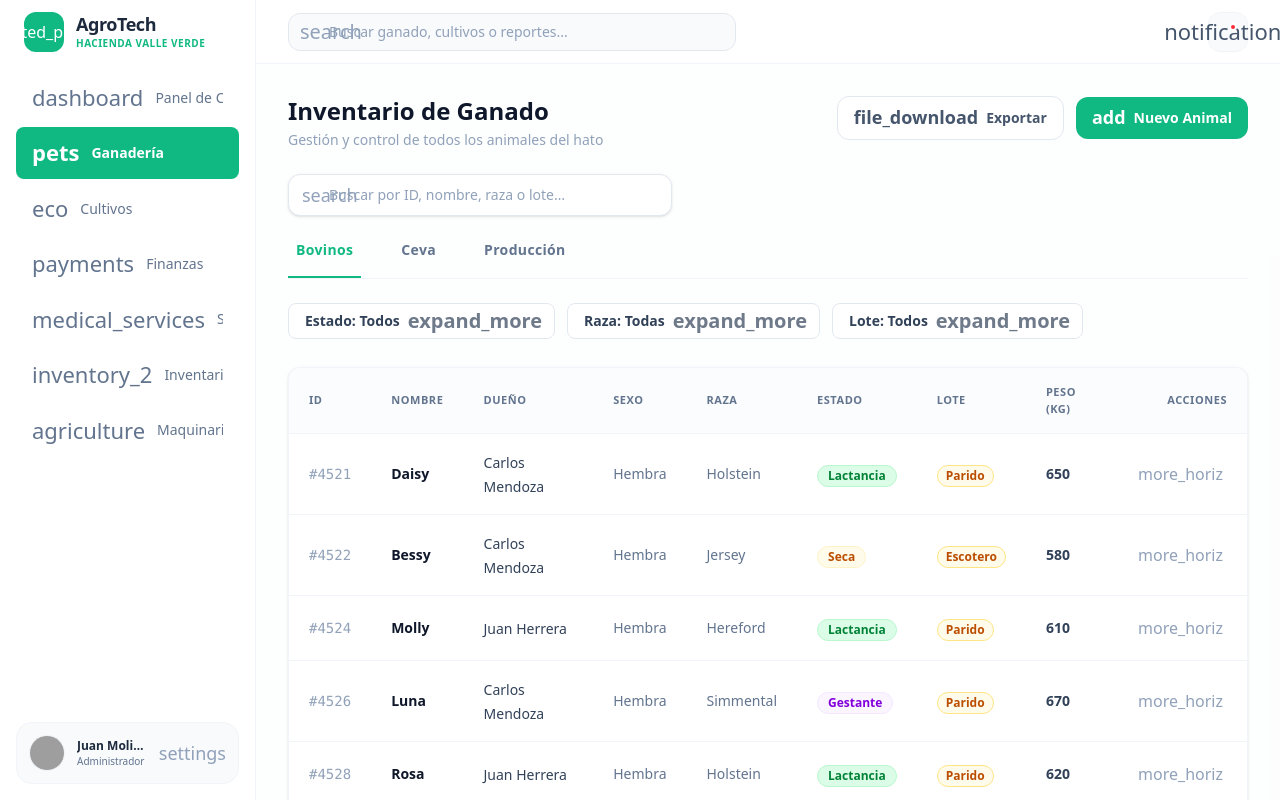
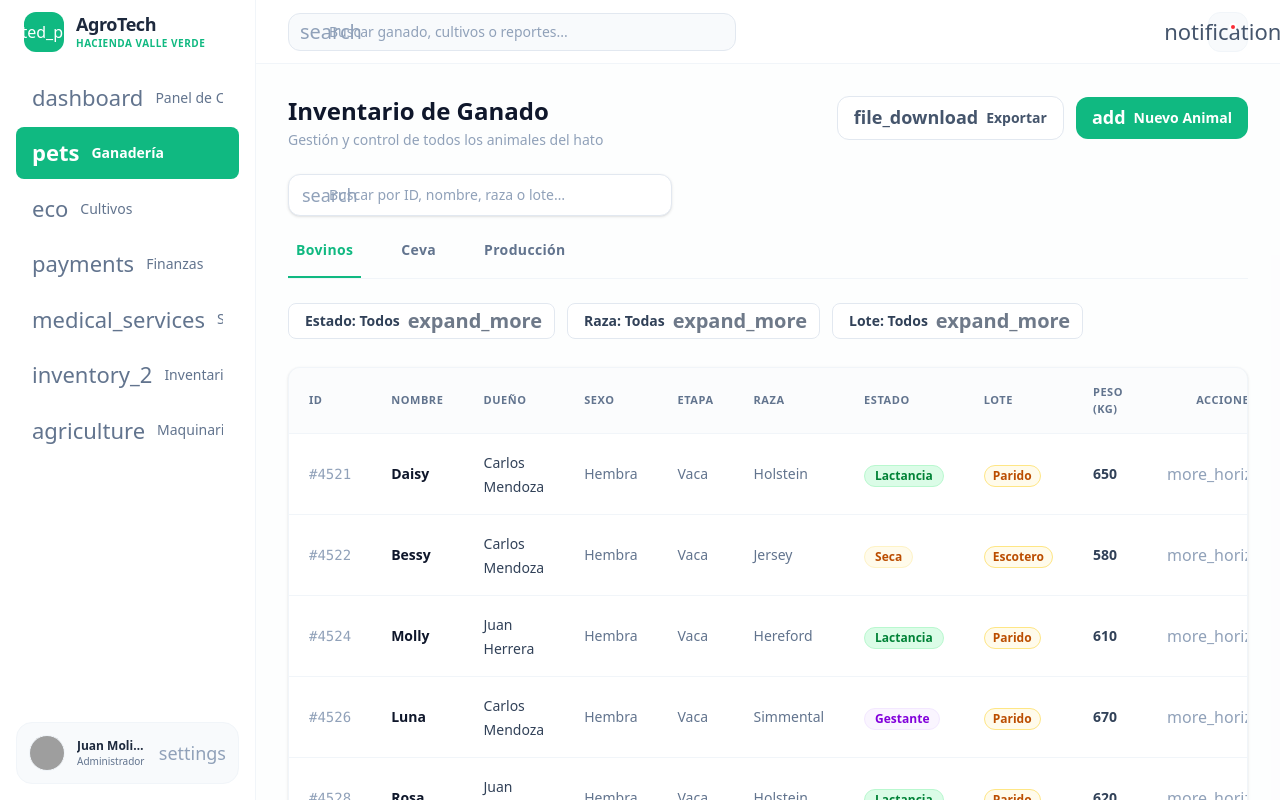
Before and after one commit to DevCarlos17/AgroTech, a React (Vite) app: page /ganado/inventario in a window 1280 px wide. Shown: the top 800 px of the page. Built offline with nearby package versions, Linux system fonts and the light colour scheme; grey boxes are pictures that could not be loaded.

Commit message:
feat: add etapa field to animal data and update GanadoTable to display it

```diff
--- a/src/modules/ganado/components/GanadoTable.tsx
+++ b/src/modules/ganado/components/GanadoTable.tsx
@@ -14,7 +14,7 @@ interface GanadoTableProps {
   onPrevPage: () => void;
 }
 
-const COLS = ['ID', 'Nombre', 'Dueño', 'Sexo', 'Raza', 'Estado', 'Lote', 'Peso (kg)', 'Acciones'];
+const COLS = ['ID', 'Nombre', 'Dueño', 'Sexo', 'Etapa', 'Raza', 'Estado', 'Lote', 'Peso (kg)', 'Acciones'];
 
 export const GanadoTable: FC<GanadoTableProps> = ({
   animals,
@@ -70,6 +70,9 @@ export const GanadoTable: FC<GanadoTableProps> = ({
                     <span className="text-slate-700 text-sm">{animal.owner}</span>
                   </td>
                   <td className="px-5 py-4 text-slate-500 text-sm">{animal.sexo}</td>
+                  <td className="px-5 py-4 text-slate-500 text-sm">
+                    {animal.etapa ?? <span className="text-slate-300">—</span>}
+                  </td>
                   <td className="px-5 py-4 text-slate-500 text-sm">{animal.raza}</td>
                   <td className="px-5 py-4">
                     <StatusBadge status={animal.estado} />
--- a/src/modules/ganado/data/ganado.mock.ts
+++ b/src/modules/ganado/data/ganado.mock.ts
@@ -8,18 +8,18 @@ import type {
 } from '../types/ganado.types';
 
 export const ANIMALS: Animal[] = [
-  { id: '4521', nombre: 'Daisy',    owner: 'Carlos Mendoza', sexo: 'Hembra', raza: 'Holstein',  estado: 'Lactancia', peso: 650, lote: 'Parido',    criaFinca: true,  fechaNacimiento: '2019-08-14', estadoProduccion: 'En lactancia', genealogia: { padreId: '3810', madreId: '3601' }, pedigri: 'Holstein Certified HF-92'  },
-  { id: '4522', nombre: 'Bessy',    owner: 'Carlos Mendoza', sexo: 'Hembra', raza: 'Jersey',    estado: 'Seca',      peso: 580, lote: 'Escotero',  criaFinca: true,  fechaNacimiento: '2020-03-22', estadoProduccion: 'Seca',          genealogia: { padreId: '3811' }                                                   },
-  { id: '4523', nombre: 'Duke',     owner: 'María González', sexo: 'Macho',  raza: 'Angus',     estado: 'Ceva',      peso: 720, lote: 'Ceva',      criaFinca: false,                               genealogia: {},                                    pedigri: 'Angus Black Line AG-04'   },
-  { id: '4524', nombre: 'Molly',    owner: 'Juan Herrera',   sexo: 'Hembra', raza: 'Hereford',  estado: 'Lactancia', peso: 610, lote: 'Parido',    criaFinca: true,  fechaNacimiento: '2020-11-05', estadoProduccion: 'En lactancia', genealogia: { madreId: '3602' }                                                    },
-  { id: '4525', nombre: 'Rex',      owner: 'María González', sexo: 'Macho',  raza: 'Brahman',   estado: 'Ceva',      peso: 800, lote: 'Ceva',      criaFinca: false,                               genealogia: {},                                    pedigri: 'Brahman Puro BRH-17'      },
-  { id: '4526', nombre: 'Luna',     owner: 'Carlos Mendoza', sexo: 'Hembra', raza: 'Simmental', estado: 'Gestante',  peso: 670, lote: 'Parido',    criaFinca: true,  fechaNacimiento: '2019-06-30', estadoProduccion: 'En lactancia', genealogia: { padreId: '3812', madreId: '3603' }                                   },
-  { id: '4527', nombre: 'Titan',    owner: 'Pedro Ruiz',     sexo: 'Macho',  raza: 'Limousin',  estado: 'Ceva',      peso: 850, lote: 'Ceva',      criaFinca: false,                               genealogia: {},                                    pedigri: 'Limousin Elite LM-08'     },
-  { id: '4528', nombre: 'Rosa',     owner: 'Juan Herrera',   sexo: 'Hembra', raza: 'Holstein',  estado: 'Lactancia', peso: 620, lote: 'Parido',    criaFinca: true,  fechaNacimiento: '2020-09-18', estadoProduccion: 'En lactancia', genealogia: { padreId: '3810' }                                                    },
-  { id: '4529', nombre: 'Bruno',    owner: 'Pedro Ruiz',     sexo: 'Macho',  raza: 'Angus',     estado: 'Ceva',      peso: 780, lote: 'Ceva',      criaFinca: false,                               genealogia: {}                                                                                                        },
-  { id: '4530', nombre: 'Paloma',   owner: 'Carlos Mendoza', sexo: 'Hembra', raza: 'Jersey',    estado: 'Seca',      peso: 540, lote: 'Escotero',  criaFinca: true,  fechaNacimiento: '2020-05-11', estadoProduccion: 'Seca',          genealogia: { madreId: '3601' }                                                   },
-  { id: '4531', nombre: 'Estrella', owner: 'Juan Herrera',   sexo: 'Hembra', raza: 'Hereford',  estado: 'Gestante',  peso: 630, lote: 'Parido',    criaFinca: false,                               estadoProduccion: 'En lactancia', genealogia: {}                                                                    },
-  { id: '4532', nombre: 'Toro',     owner: 'Pedro Ruiz',     sexo: 'Macho',  raza: 'Brahman',   estado: 'Ceva',      peso: 820, lote: 'Ceva',      criaFinca: false,                               genealogia: {},                                    pedigri: 'Brahman Registrado BR-22' },
+  { id: '4521', nombre: 'Daisy',    owner: 'Carlos Mendoza', sexo: 'Hembra', etapa: 'Vaca',    raza: 'Holstein',  estado: 'Lactancia', peso: 650, lote: 'Parido',    criaFinca: true,  fechaNacimiento: '2019-08-14', estadoProduccion: 'En lactancia', genealogia: { padreId: '3810', madreId: '3601' }, pedigri: 'Holstein Certified HF-92'  },
+  { id: '4522', nombre: 'Bessy',    owner: 'Carlos Mendoza', sexo: 'Hembra', etapa: 'Vaca',    raza: 'Jersey',    estado: 'Seca',      peso: 580, lote: 'Escotero',  criaFinca: true,  fechaNacimiento: '2020-03-22', estadoProduccion: 'Seca',          genealogia: { padreId: '3811' }                                                   },
+  { id: '4523', nombre: 'Duke',     owner: 'María González', sexo: 'Macho',  etapa: 'Mauto',   raza: 'Angus',     estado: 'Ceva',      peso: 720, lote: 'Ceva',      criaFinca: false,                               genealogia: {},                                    pedigri: 'Angus Black Line AG-04'   },
+  { id: '4524', nombre: 'Molly',    owner: 'Juan Herrera',   sexo: 'Hembra', etapa: 'Vaca',    raza: 'Hereford',  estado: 'Lactancia', peso: 610, lote: 'Parido',    criaFinca: true,  fechaNacimiento: '2020-11-05', estadoProduccion: 'En lactancia', genealogia: { madreId: '3602' }                                                    },
+  { id: '4525', nombre: 'Rex',      owner: 'María González', sexo: 'Macho',  etapa: 'Toro',    raza: 'Brahman',   estado: 'Ceva',      peso: 800, lote: 'Ceva',      criaFinca: false,                               genealogia: {},                                    pedigri: 'Brahman Puro BRH-17'      },
+  { id: '4526', nombre: 'Luna',     owner: 'Carlos Mendoza', sexo: 'Hembra', etapa: 'Vaca',    raza: 'Simmental', estado: 'Gestante',  peso: 670, lote: 'Parido',    criaFinca: true,  fechaNacimiento: '2019-06-30', estadoProduccion: 'En lactancia', genealogia: { padreId: '3812', madreId: '3603' }                                   },
+  { id: '4527', nombre: 'Titan',    owner: 'Pedro Ruiz',     sexo: 'Macho',  etapa: 'Novillo', raza: 'Limousin',  estado: 'Ceva',      peso: 850, lote: 'Ceva',      criaFinca: false,                               genealogia: {},                                    pedigri: 'Limousin Elite LM-08'     },
+  { id: '4528', nombre: 'Rosa',     owner: 'Juan Herrera',   sexo: 'Hembra', etapa: 'Vaca',    raza: 'Holstein',  estado: 'Lactancia', peso: 620, lote: 'Parido',    criaFinca: true,  fechaNacimiento: '2020-09-18', estadoProduccion: 'En lactancia', genealogia: { padreId: '3810' }                                                    },
+  { id: '4529', nombre: 'Bruno',    owner: 'Pedro Ruiz',     sexo: 'Macho',  etapa: 'Mauto',   raza: 'Angus',     estado: 'Ceva',      peso: 780, lote: 'Ceva',      criaFinca: false,                               genealogia: {}                                                                                                        },
+  { id: '4530', nombre: 'Paloma',   owner: 'Carlos Mendoza', sexo: 'Hembra', etapa: 'Vaca',    raza: 'Jersey',    estado: 'Seca',      peso: 540, lote: 'Escotero',  criaFinca: true,  fechaNacimiento: '2020-05-11', estadoProduccion: 'Seca',          genealogia: { madreId: '3601' }                                                   },
+  { id: '4531', nombre: 'Estrella', owner: 'Juan Herrera',   sexo: 'Hembra', etapa: 'Vaca',    raza: 'Hereford',  estado: 'Gestante',  peso: 630, lote: 'Parido',    criaFinca: false,                               estadoProduccion: 'En lactancia', genealogia: {}                                                                    },
+  { id: '4532', nombre: 'Toro',     owner: 'Pedro Ruiz',     sexo: 'Macho',  etapa: 'Toro',    raza: 'Brahman',   estado: 'Ceva',      peso: 820, lote: 'Ceva',      criaFinca: false,                               genealogia: {},                                    pedigri: 'Brahman Registrado BR-22' },
 ];
 
 // ─── Health Records ───────────────────────────────────────────────────────────
```
